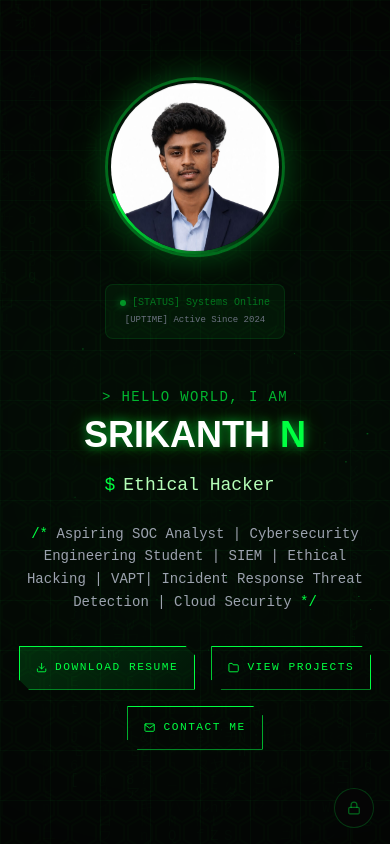
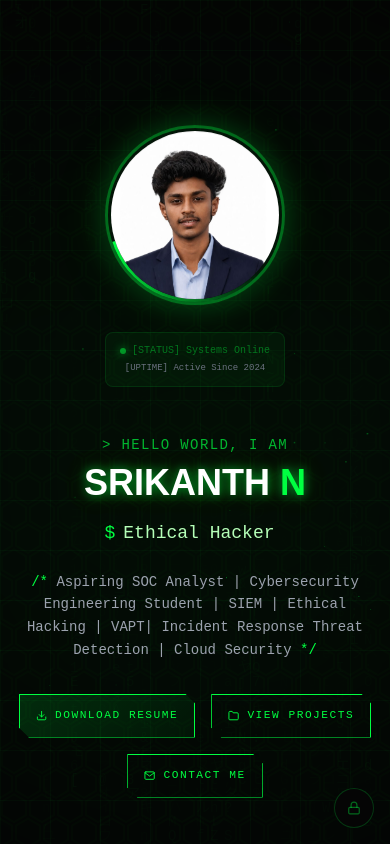
Before and after one commit to Shreekanth162006/srikanth-portfolio, a React (Vite) app: page / in a window 390 px wide. Shown: the top 844 px of the page. Built offline with nearby package versions, Linux system fonts and the light colour scheme.

Commit message:
Fix profile photo overlap and block horizontal scroll wobbling on mobile

```diff
--- a/src/App.jsx
+++ b/src/App.jsx
@@ -43,7 +43,7 @@ function App() {
 
   return (
     <PortfolioProvider>
-      <div className="relative min-h-screen bg-cyber-darker">
+      <div className="relative min-h-screen bg-cyber-darker overflow-x-hidden w-full max-w-full">
         {loading && <LoadingScreen />}
         <MatrixRain />
         <CustomCursor />
--- a/src/components/Hero.jsx
+++ b/src/components/Hero.jsx
@@ -69,7 +69,7 @@ export default function Hero() {
   }, [text, isDeleting, roleIndex, roles]);
 
   return (
-    <section id="home" className="min-h-screen flex items-center justify-center relative overflow-hidden pt-20 pb-32 md:pb-40 lg:pb-28">
+    <section id="home" className="min-h-screen flex items-center justify-center relative overflow-hidden pt-32 sm:pt-20 pb-32 md:pb-40 lg:pb-28">
       <div className="absolute inset-0 cyber-grid-bg" />
       <div className="absolute inset-0 hex-pattern" />
       <div className="absolute top-1/2 left-1/2 -translate-x-1/2 -translate-y-1/2 w-[600px] h-[600px] bg-cyber-green/5 rounded-full blur-[150px]" />
```
